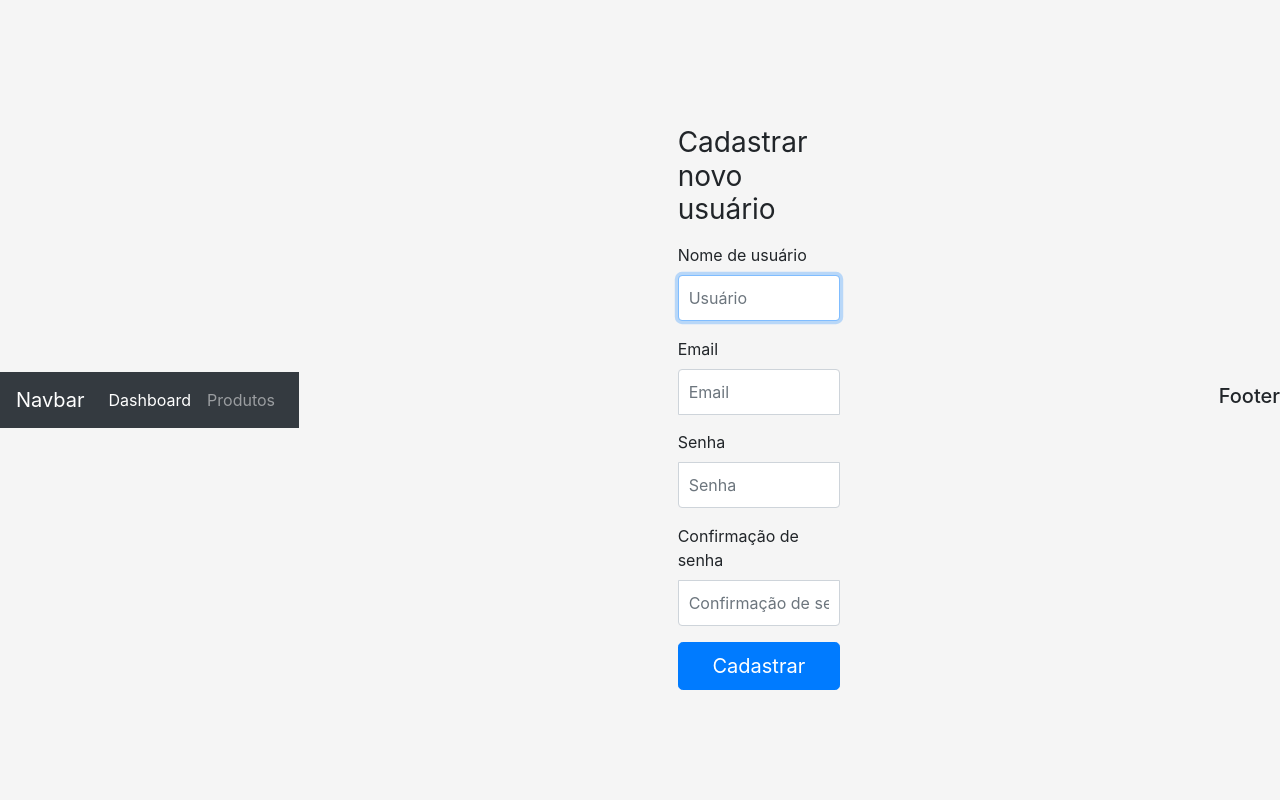
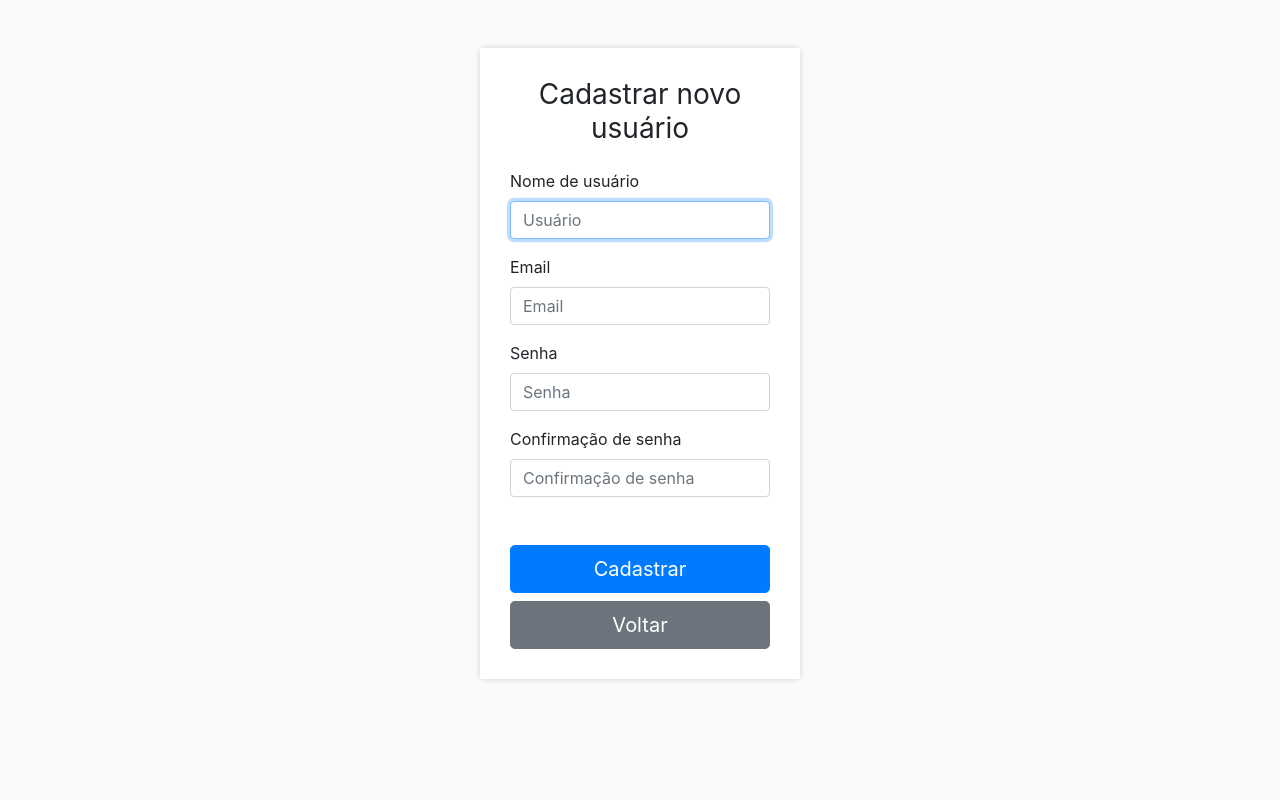
Before and after one commit to joseFelipe/crm-django, a Django app: page /register/ in a window 1280 px wide. Run offline with Django 3.2, Linux system fonts and the light colour scheme.

Commit message:
Fixed layout issues on register page˜

```diff
--- a/accounts/templates/accounts/main.html
+++ b/accounts/templates/accounts/main.html
@@ -1,6 +1,6 @@
 {% load static %}
 <!DOCTYPE html>
-<html lang="en">
+<html lang="pt-br">
   <head>
     <meta charset="UTF-8" />
     <meta http-equiv="X-UA-Compatible" content="IE=edge" />
@@ -30,7 +30,7 @@
     {% include 'accounts/navbar.html' %}
     <div class="container-fluid mt-3">{% block content %} {% endblock %}</div>
     <hr />
-    <h5>Footer</h5>
+    <h5 class="text-center">Footer</h5>
     <script
       src="https://code.jquery.com/jquery-3.5.1.slim.min.js"
       integrity="sha384-DfXdz2htPH0lsSSs5nCTpuj/zy4C+OGpamoFVy38MVBnE+IbbVYUew+OrCXaRkfj"
--- a/accounts/templates/accounts/register.html
+++ b/accounts/templates/accounts/register.html
@@ -1,11 +1,37 @@
-{% extends 'accounts/main.html' %}
-<!--  -->
-{% block content %}
-<div class="container col-sm-10 col-md-10 col-lg-3">
+{% load static %}
+<!DOCTYPE html>
+<html lang="pt-br">
+  <head>
+    <meta charset="UTF-8" />
+    <meta http-equiv="X-UA-Compatible" content="IE=edge" />
+    <meta name="viewport" content="width=device-width, initial-scale=1.0" />
+    <title>CRM</title>
+    <!-- BOOTSTRAP -->
+    <link
+      rel="stylesheet"
+      href="https://cdn.jsdelivr.net/npm/bootstrap@4.6.0/dist/css/bootstrap.min.css"
+      integrity="sha384-B0vP5xmATw1+K9KRQjQERJvTumQW0nPEzvF6L/Z6nronJ3oUOFUFpCjEUQouq2+l"
+      crossorigin="anonymous"
+    />
+
+    <!-- FONT-AWESOME -->
+    <link
+      rel="stylesheet"
+      href="https://cdnjs.cloudflare.com/ajax/libs/font-awesome/5.15.4/css/all.min.css"
+      integrity="sha512-1ycn6IcaQQ40/MKBW2W4Rhis/DbILU74C1vSrLJxCq57o941Ym01SwNsOMqvEBFlcgUa6xLiPY/NS5R+E6ztJQ=="
+      crossorigin="anonymous"
+      referrerpolicy="no-referrer"
+    />
+
+    <!-- MAIN CSS -->
+    <link rel="stylesheet" href="{% static '/css/main.css' %}" />
+  </head>
+  <body>
+    <div class="container-register container col-sm-10 col-md-10 col-lg-3 mt-5">
       <form class="form-signin" method="POST" action="">
         {% csrf_token %}
-    <div class="mb-3">
-      <h1 class="h3 mb-3 font-weight-normal">Cadastrar novo usuário</h1>
+        <div class="mb-4 text-center">
+          <h1 class="h3 font-weight-normal">Cadastrar novo usuário</h1>
         </div>
         <div class="mb-3">
           <label for="username">Nome de usuário</label>
@@ -19,7 +45,7 @@
           <label for="password1">{{form.password1.label}}</label>
           {{form.password1}}
         </div>
-    <div class="mb-3">
+        <div class="mb-5">
           <label for="password2">{{form.password2.label}}</label>
           {{form.password2}}
         </div>
@@ -28,6 +54,11 @@
           class="btn btn-lg btn-primary btn-block"
           value="Cadastrar"
         />
+        <a
+          href="{% url 'home' %}"
+          class="btn btn-lg btn-secondary btn-block text-white"
+          >Voltar</a
+        >
       </form>
     </div>
     <script>
@@ -42,4 +73,5 @@
       }
       form_fields[5].className = "btn btn-lg btn-primary btn-block";
     </script>
-{% endblock %}
+  </body>
+</html>
--- a/static/css/main.css
+++ b/static/css/main.css
@@ -1,5 +1,5 @@
 body {
-  background-color: #ebeff5;
+  background-color: #fafafa;
 }
 
 #total-orders {
@@ -22,62 +22,10 @@ body {
   text-overflow: ellipsis;
 }
 
-html,
-body {
-  height: 100%;
+.container-register {
+  padding: 30px;
+  background-color: #ffffff;
+  box-shadow: 0px 0px 7px -2px rgb(0 0 0 / 30%);
+  -webkit-box-shadow: 0px 0px 7px -2px rgb(0 0 0 / 30%);
+  -moz-box-shadow: 0px 0px 7px -2px rgba(0, 0, 0, 0.61);
 }
-
-body {
-  display: -ms-flexbox;
-  display: flex;
-  -ms-flex-align: center;
-  align-items: center;
-  padding-top: 40px;
-  padding-bottom: 40px;
-  background-color: #f5f5f5;
-}
-
-.form-signin {
-  width: 100%;
-  max-width: 330px;
-  padding: 15px;
-  margin: auto;
-}
-.form-signin .checkbox {
-  font-weight: 400;
-}
-.form-signin .form-control {
-  position: relative;
-  box-sizing: border-box;
-  height: auto;
-  padding: 10px;
-  font-size: 16px;
-}
-.form-signin .form-control:focus {
-  z-index: 2;
-}
-.form-signin input[type="email"] {
-  margin-bottom: -1px;
-  border-bottom-right-radius: 0;
-  border-bottom-left-radius: 0;
-}
-.form-signin input[type="password"] {
-  margin-bottom: 10px;
-  border-top-left-radius: 0;
-  border-top-right-radius: 0;
-}
-
-.bd-placeholder-img {
-  font-size: 1.125rem;
-  text-anchor: middle;
-  -webkit-user-select: none;
-  -moz-user-select: none;
-  -ms-user-select: none;
-  user-select: none;
-}
-
-@media (min-width: 768px) {
-  .bd-placeholder-img-lg {
-    font-size: 3.5rem;
-  }
-}
```
Lines whose indentation alone changed are shown as unchanged.
